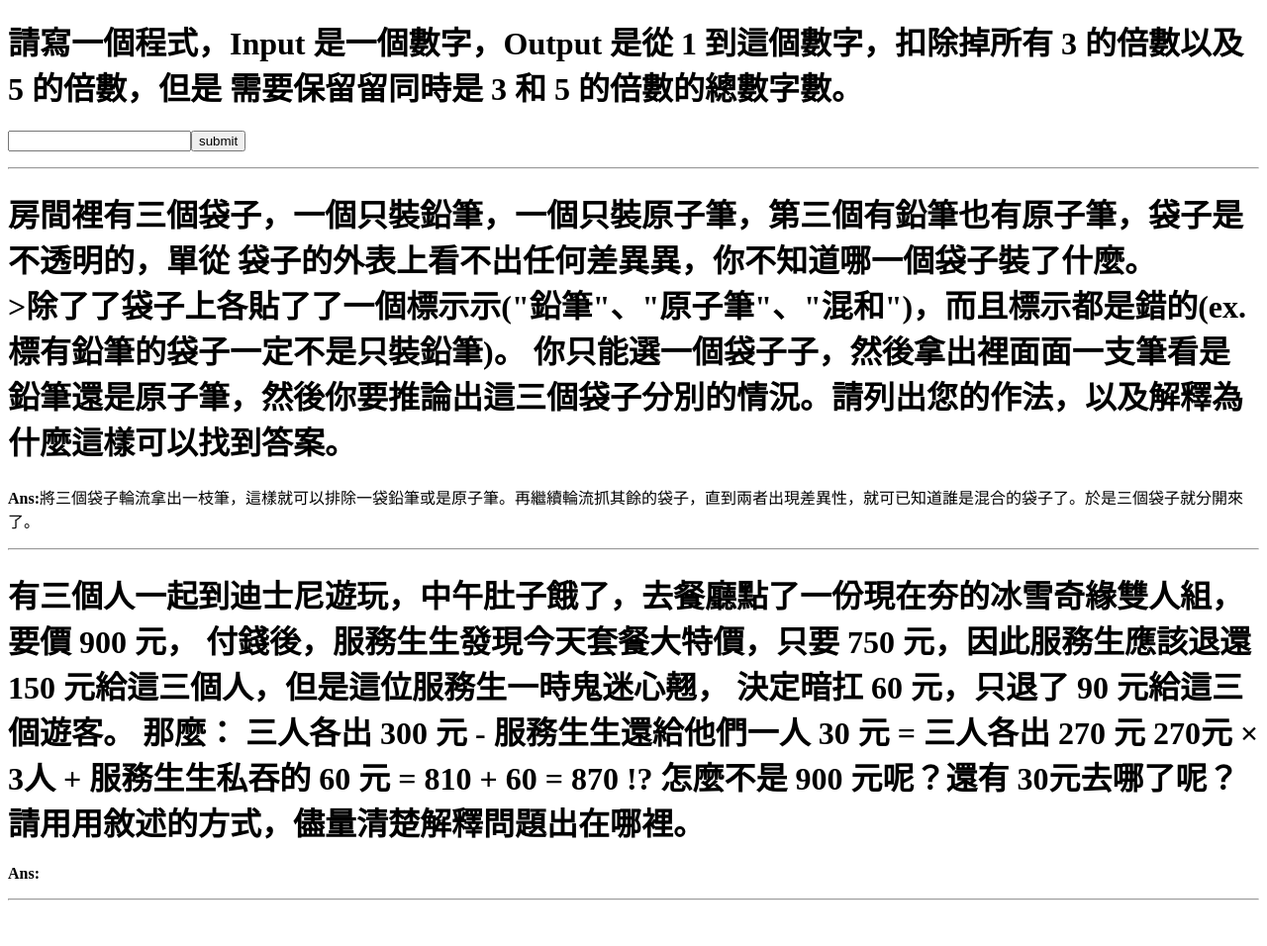
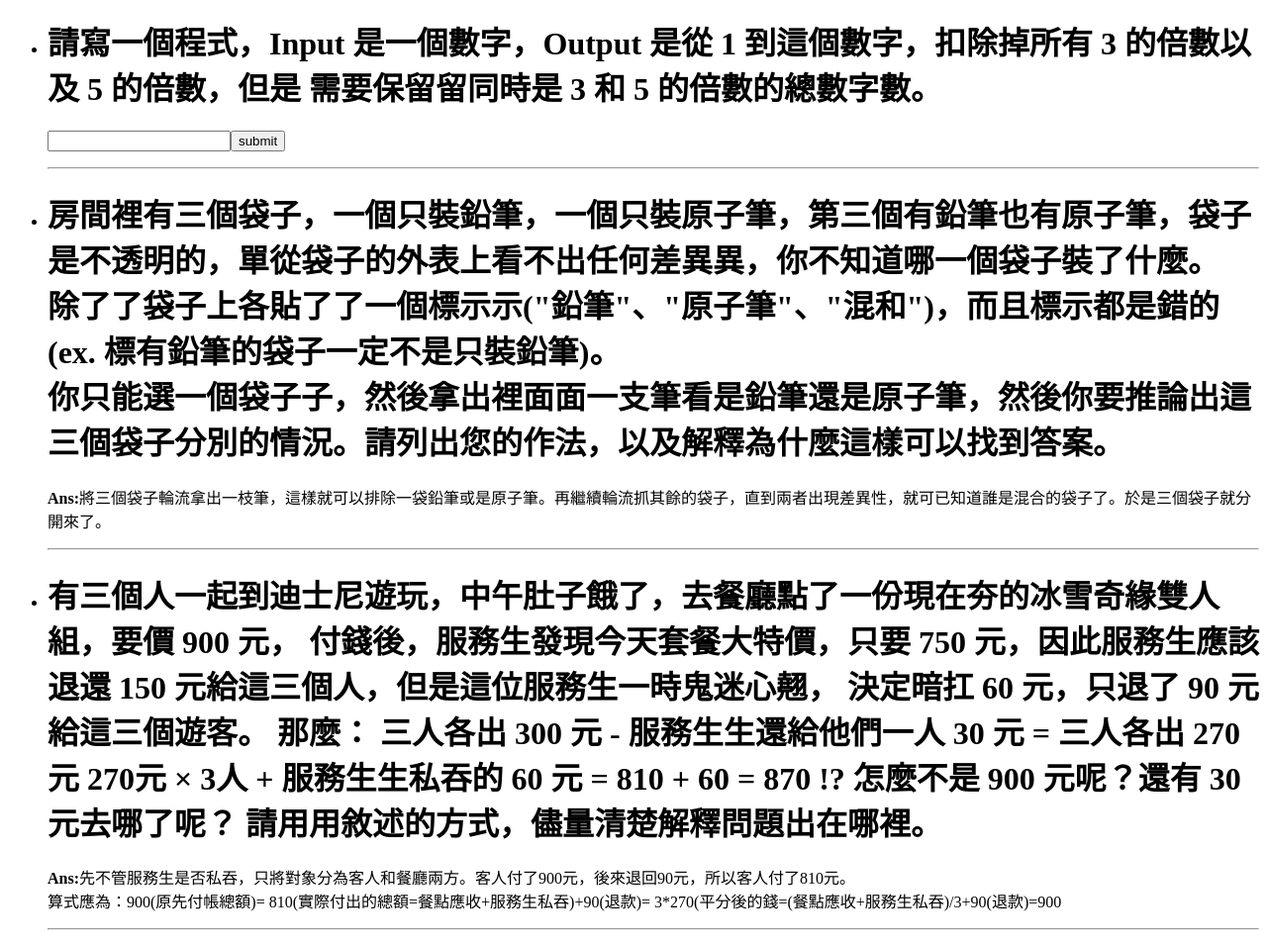
Before and after one commit to TinaChuang/FirstRepository, a plain HTML site: page answer_1.html in a window 1280 px wide. Shown: the part 253-1209 px from the top of the page at 99% size. Before the commit the page ends 1171 px from the top, so only its background shows below. Drawn offline with nearby package versions, Linux system fonts and the light colour scheme.

Commit message:
update answer_1.html
感謝高人指點第五點

```diff
--- a/answer_1.html
+++ b/answer_1.html
@@ -8,30 +8,40 @@
     <script src="https://ajax.googleapis.com/ajax/libs/jquery/1.9.1/jquery.min.js"></script>
 </head>
 <body>
+    <ul>
+        <li>
             <h1>請寫一個程式把裡⾯面的字串串反過來。 </h1>
             <p><span id="Q1">junyiacademy</span> => <span id="A1"></span></p>
             <hr />
-
+        </li>
+        <li>
             <h1>請寫一個程式把裡⾯的字串，每個單字本⾝做反轉，但是單字的順序不變</h1>
             <p><span id="Q2">flipped class room is important</span> => <span id="A2"></span></p>
             <hr />
-
+        </li>
+        <li>
             <h1>請寫一個程式，Input 是⼀個數字，Output 是從 1 到這個數字，扣除掉所有 3 的倍數以及 5 的倍數，但是 需要保留留同時是 3 和 5 的倍數的總數字數。</h1>
             <input id="Q3" type="text"><button id="b2">submit</button>
             <p id="A3"></p>
             <hr />
-
-    <h1>房間裡有三個袋⼦，⼀個只裝鉛筆，⼀個只裝原⼦筆，第三個有鉛筆也有原⼦筆，袋⼦是不透明的，單從 袋⼦的外表上看不出任何差異異，你不知道哪⼀個袋⼦裝了什麼。<br />>除了了袋⼦上各貼了了⼀個標⽰示("鉛筆"、"原⼦筆"、"混和")，⽽且標⽰都是錯的(ex. 標有鉛筆的袋⼦一定不是只裝鉛筆)。
+        </li>
+        <li>
+            <h1>房間裡有三個袋⼦，⼀個只裝鉛筆，⼀個只裝原⼦筆，第三個有鉛筆也有原⼦筆，袋⼦是不透明的，單從袋⼦的外表上看不出任何差異異，你不知道哪⼀個袋⼦裝了什麼。<br />
+                除了了袋⼦上各貼了了⼀個標⽰示("鉛筆"、"原⼦筆"、"混和")，⽽且標⽰都是錯的(ex. 標有鉛筆的袋⼦一定不是只裝鉛筆)。<br/>
                 你只能選⼀個袋⼦子，然後拿出裡⾯面⼀⽀筆看是鉛筆還是原⼦筆，然後你要推論出這三個袋⼦分別的情況。請列出您的作法，以及解釋為什麼這樣可以找到答案。</h1>
             <p><b>Ans:</b>將三個袋子輪流拿出一枝筆，這樣就可以排除一袋鉛筆或是原子筆。再繼續輪流抓其餘的袋子，直到兩者出現差異性，就可已知道誰是混合的袋子了。於是三個袋子就分開來了。</p>
             <hr />
-
-    <h1>有三個⼈⼀起到迪⼠尼遊玩，中午肚子餓了，去餐廳點了⼀份現在夯的冰雪奇緣雙⼈組，要價 900 元， 付錢後，服務⽣生發現今天套餐⼤特價，只要 750 元，因此服務⽣應該退還 150 元給這三個⼈，但是這位服務生一時⿁迷⼼翹，
+        </li>
+        <li>
+            <h1>有三個⼈⼀起到迪⼠尼遊玩，中午肚子餓了，去餐廳點了⼀份現在夯的冰雪奇緣雙⼈組，要價 900 元， 付錢後，服務⽣發現今天套餐⼤特價，只要 750 元，因此服務⽣應該退還 150 元給這三個⼈，但是這位服務生一時⿁迷⼼翹，
                 決定暗扛 60 元，只退了 90 元給這三個遊客。
                 那麼： 三⼈各出 300 元 - 服務⽣生還給他們⼀人 30 元 = 三⼈各出 270 元 270元 × 3⼈ + 服務⽣生私吞的 60 元 = 810 + 60 = 870 !?
                 怎麼不是 900 元呢？還有 30元去哪了呢？ 請⽤用敘述的⽅式，儘量清楚解釋問題出在哪裡。</h1>
-        <p><b>Ans:</b></p>
+                <p><b>Ans:</b>先不管服務生是否私吞，只將對象分為客人和餐廳兩方。客人付了900元，後來退回90元，所以客人付了810元。<br/>
+                    算式應為：900(原先付帳總額)= 810(實際付出的總額=餐點應收+服務生私吞)+90(退款)= 3*270(平分後的錢=(餐點應收+服務生私吞)/3+90(退款)=900</p>
             <hr />
+        </li>
+    </ul>
 
     <script>
         $(function(){
```
Lines whose indentation alone changed are shown as unchanged.
